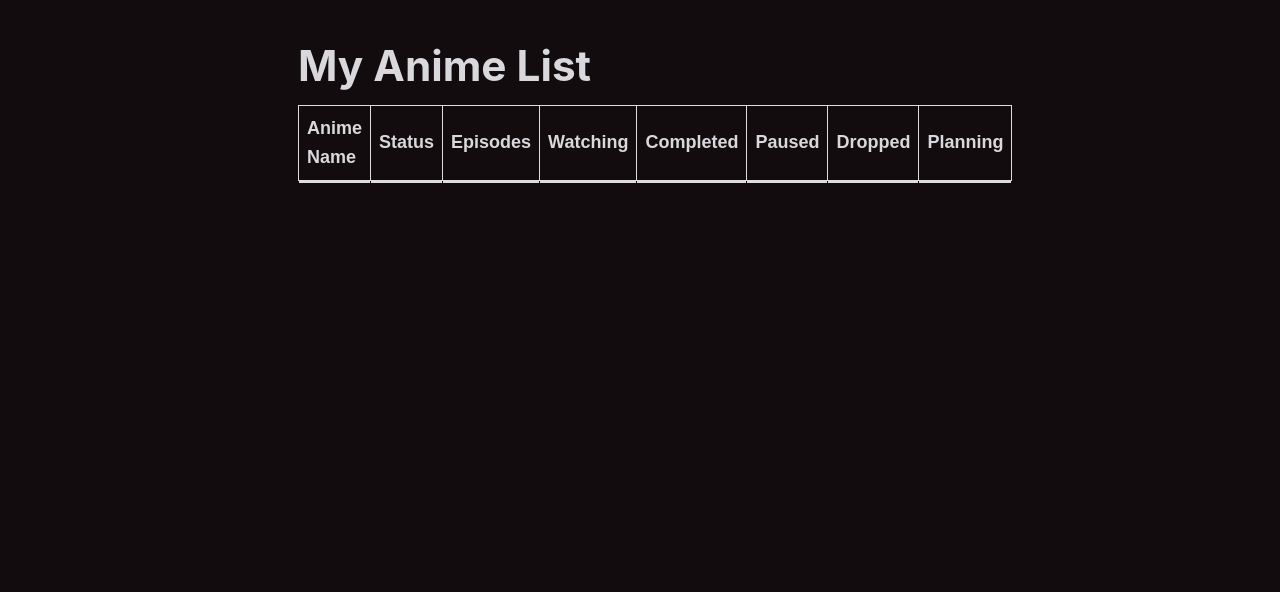
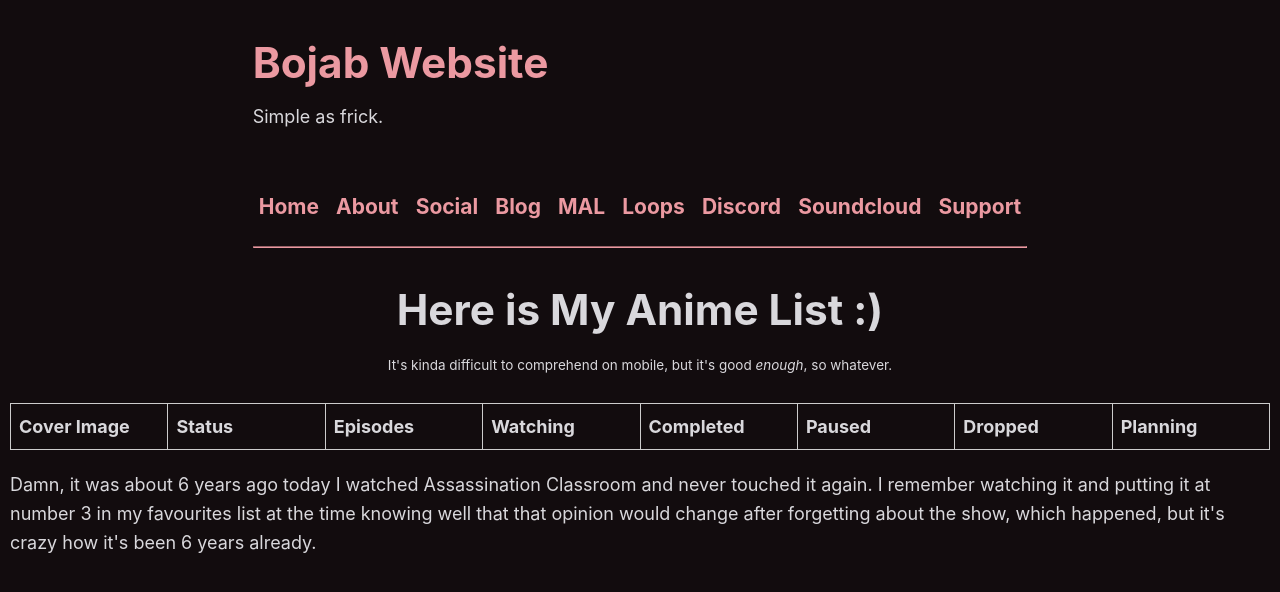
Before and after one commit to BojayB/Bojay.be, a plain HTML site: page MAL2.html in a window 1280 px wide. Drawn offline with Linux system fonts and the light colour scheme; no server answers.

Commit message:
update MAL2.html

```diff
--- a/MAL2.html
+++ b/MAL2.html
@@ -8,7 +8,19 @@
     <title>My Anime List</title>
     <style>
         body {
-            font-family: Arial, sans-serif;
+            font-size: 1.8rem;
+            line-height: 1.618;
+            max-width: 100vw;
+            overflow-x: hidden;
+            margin: auto;
+            color: #d9d8dc;
+            background-color: #120c0e;
+            padding: 10px;
+            height: 100%;
+            display: flex;
+            flex-direction: column;
+            justify-content: center;
+            align-items: center;
         }
         .anime-table {
             width: 100%;
@@ -20,7 +32,7 @@
             text-align: left;
         }
         .anime-table th {
-            background-color: #f4f4f4;
+            background-color: #120c0e;
         }
         .status-check {
             text-align: center;
@@ -28,53 +40,106 @@
         .status-check input {
             pointer-events: none;
         }
+
         /* Table styling */
+
+/* General Table Layout */
+/* General Table Layout */
 table {
     width: 100%;
+    table-layout: fixed; /* Columns take up equal space */
     border-collapse: collapse;
 }
 
-  th, td {
+td, th {
+    padding: 10px;
     border: 1px solid #ddd;
-    padding: 8px;
+    text-align: center;
+    vertical-align: middle; /* Vertically center content */
+    word-wrap: break-word; /* Prevent long text from overflowing */
+    overflow: hidden; /* Prevent overflow of content */
 }
 
-  /* Make the header sticky */
-  thead th {
-    position: sticky;
-    top: 0;
-    background-color: #120c0e;
-    z-index: 2;
+/* Ensure images fit properly in cells */
+td img {
+    max-width: 80%; /* Make sure image fits within the cell */
+    height: auto; /* Maintain aspect ratio */
+    display: block;
+    margin: 0 auto; /* Center image in cell */
 }
 
-  /* Optional: Add a shadow effect for better visibility */
-  thead th::after {
-    content: "";
-    position: absolute;
-    top: 100%;
-    left: 0;
-    right: 0;
-    height: 3px;
-    background-color: #ddd;
-    z-index: 1;
+/* Fix body width issues */
+body {
+    max-width: 100vw;
+    overflow-x: hidden; /* Prevent horizontal scrolling */
 }
 
-  /* Table row hover effect */
-  tr:hover {
-    background-color: #1f0c0f;
+/* For smaller screens */
+@media (max-width: 600px) {
+    td img {
+        max-width: 50px; /* Smaller image size on mobile */
     }
 
+    td, th {
+        padding: 5px; /* Adjust padding for small screens */
+    }
+}
+
+
+
+
+        .navbar {
+  overflow: hidden;
+}
+
+.navbar a {
+  font-size: 16px;
+  color: rgb(235,153,161);
+  padding: 3px 6px;
+  text-align: center;
+  text-decoration: none;
+  display: inline-block;
+  border-bottom: none;
+}
+
+.navbar a:hover {
+  color: #DA4453
+}
+
+
+.joe {
+font-family: Helvetica Bold, sans-serif;
+}
     </style>
-
 </head>
 <body>
+<header>
+<a href="/"><h1>Bojab Website</h1></a>
+<p>Simple as frick.</p>
 
-<h1>My Anime List</h1>
 
-<table>
+<div class="navbar">
+  <a href="/"><h3><small>Home</small></h3></a>
+  <a href="/about.html"><h3><small>About</small></h3></a>
+  <a href="/social.html"><h3><small>Social</small></h3></a>
+  <a href="blog.html"><h3><small>Blog</small></h3></a>
+  <a href="mal.html"><h3><small>MAL</small></h3></a>
+  <a href="music.html"><h3><small>Loops</small></h3></a>
+  <a href="discord.html"><h3><small>Discord</small></h3></a>
+  <a href="https://soundcloud.com/vinyl_lover20" target="_blank"><h3><small>Soundcloud</small></h3></a>
+  <a href="https://paypal.me/LiamDaws0n?locale.x=en_US" target="_blank"><h3><small>Support</small></h3></a>
+  <hr>
+
+</div>
+
+</header>
+
+<h1>Here is My Anime List :)</h1>
+<p><small>It's kinda difficult to comprehend on mobile, but it's good <i>enough</i>, so whatever.</small></p>
+<table class="anime-table">
   <thead>
     <tr>
-      <th>Anime Name</th>
+      <th>Cover Image</th> <!-- Change column header -->
       <th>Status</th>
       <th>Episodes</th>
       <th>Watching</th>
@@ -88,7 +153,6 @@
     <!-- Anime rows will be dynamically inserted here -->
   </tbody>
 </table>
-
 <script>
     async function fetchAnimeList() {
         const query = `
@@ -141,14 +205,23 @@
         const animeListElement = document.getElementById('anime-list');
         animeListElement.innerHTML = ''; // Clear previous list
 
-    lists.forEach(list => {
-        list.entries.forEach(entry => {
-            console.log(entry.media.title.romaji, entry.status); // Log the title and user-specific status
+        // Define the desired order of statuses
+        const statusOrder = ['CURRENT', 'COMPLETED', 'PAUSED', 'DROPPED', 'PLANNING'];
 
+        // Flatten all entries from lists
+        const allEntries = lists.flatMap(list => list.entries);
+
+        // Sort the entries based on the status order
+        const sortedEntries = allEntries.sort((a, b) => {
+            return statusOrder.indexOf(a.status) - statusOrder.indexOf(b.status);
+        });
+
+        // Loop through the sorted entries and create table rows
+        sortedEntries.forEach(entry => {
             const animeRow = document.createElement('tr');
 
-            // Anime title and link
-            const animeTitleCell = `<td><a href="${entry.media.siteUrl}" target="_blank">${entry.media.title.romaji}</a></td>`;
+            // Anime cover image cell
+            const coverImageCell = `<td><a href="${entry.media.siteUrl}" target="_blank"><img src="${entry.media.coverImage.large}" alt="${entry.media.title.romaji} cover"></a></td>`;
 
             // User-specific status text
             const statusTextCell = `<td>${entry.status}</td>`;
@@ -165,7 +238,7 @@
 
             // Create row with all the data
             animeRow.innerHTML = `
-                ${animeTitleCell}
+                ${coverImageCell}
                 ${statusTextCell}
                 ${episodesCell}
                 ${statusCheckCell('CURRENT')}
@@ -177,11 +250,10 @@
 
             animeListElement.appendChild(animeRow);
         });
-    });
     }
 
     fetchAnimeList();
 </script>
-
+<p>Damn, it was about 6 years ago today I watched Assassination Classroom and never touched it again. I remember watching it and putting it at number 3 in my favourites list at the time knowing well that that opinion would change after forgetting about the show, which happened, but it's crazy how it's been 6 years already.</p>
 </body>
 </html>
```
Lines whose indentation alone changed are shown as unchanged.
